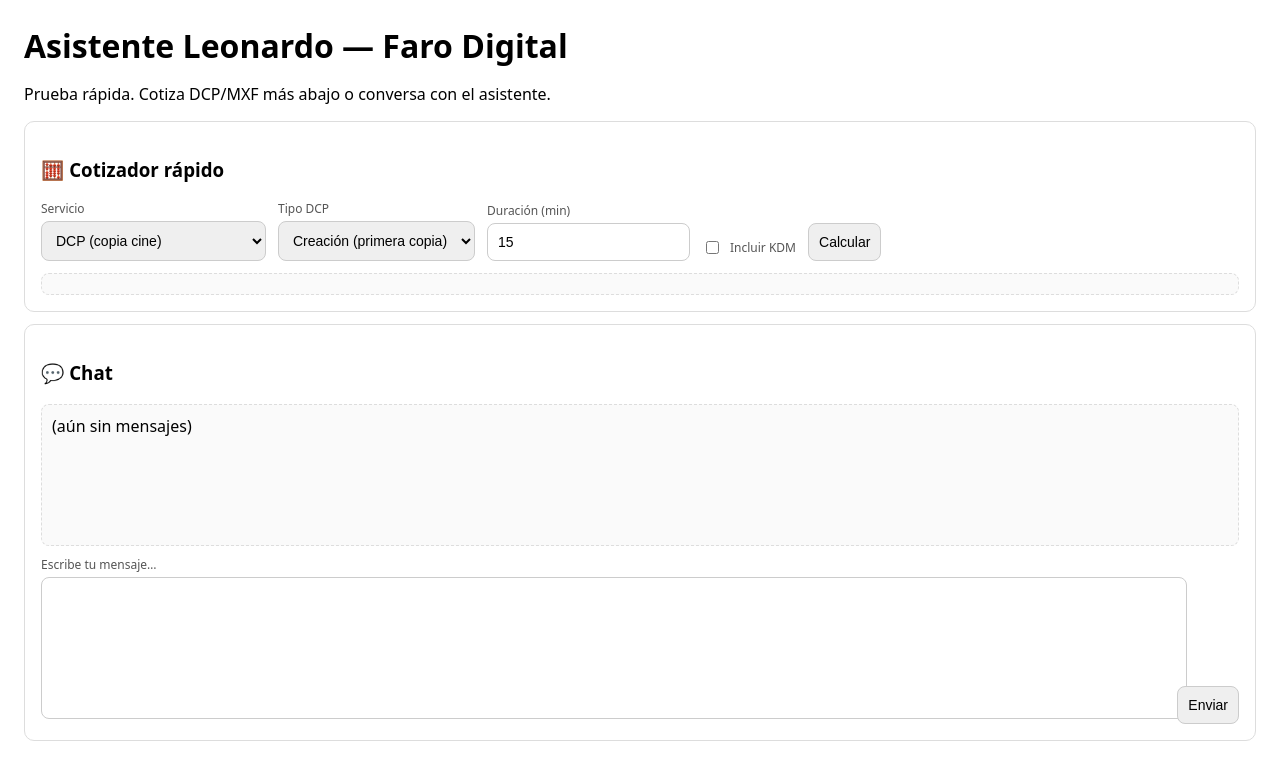
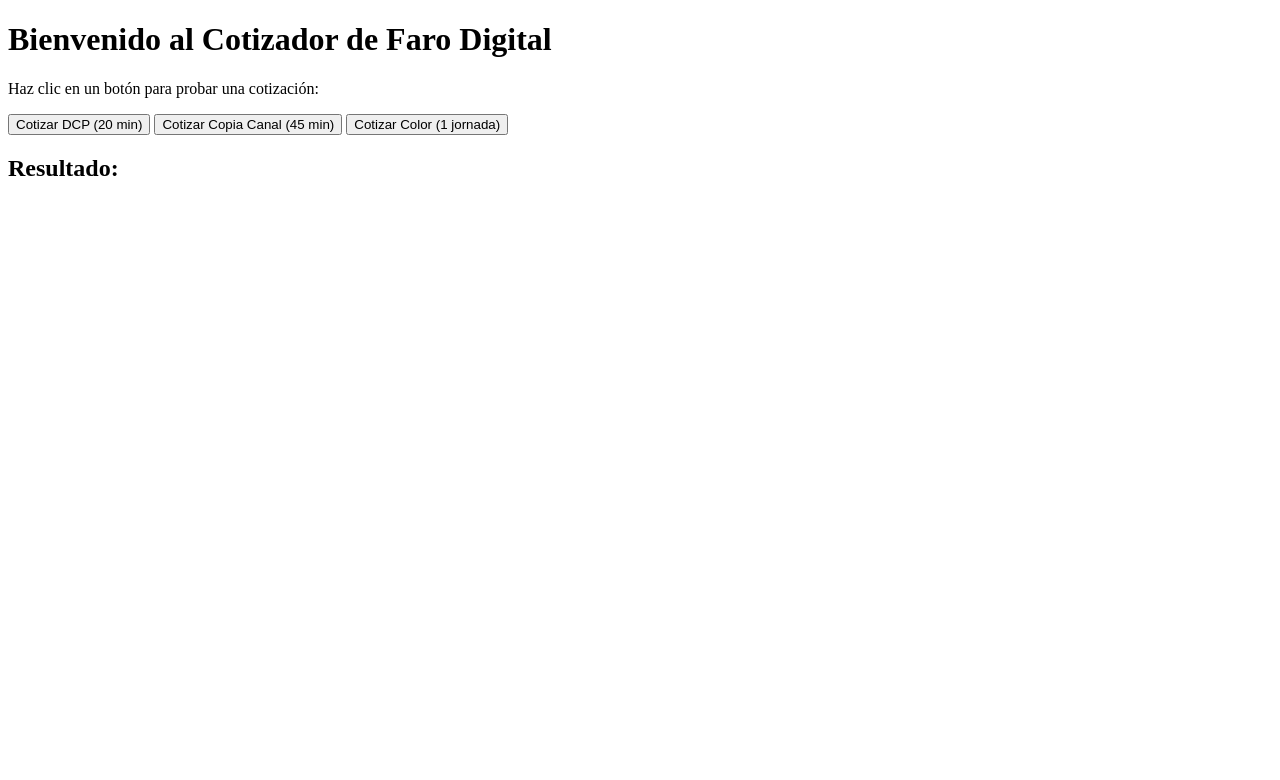
Before and after one commit to leonardo-farodigital/farodigital-api, a website: page public/index.html in a window 1280 px wide. Drawn offline with Linux system fonts and the light colour scheme.

```diff
--- a/public/index.html
+++ b/public/index.html
@@ -1,152 +1,31 @@
-<!doctype html>
+<!DOCTYPE html>
 <html lang="es">
-<meta charset="utf-8" />
-<meta name="viewport" content="width=device-width, initial-scale=1" />
-<title>Asistente Leonardo — Faro Digital</title>
-<style>
-  body { font-family: system-ui, -apple-system, Segoe UI, Roboto, Helvetica, Arial, sans-serif; margin: 24px; }
-  h1 { margin: 0 0 8px; }
-  .card { border: 1px solid #ddd; border-radius: 10px; padding: 16px; margin: 12px 0; }
-  .row { display: flex; gap: 12px; flex-wrap: wrap; align-items: end; }
-  label { font-size: 12px; color: #555; display: block; margin-bottom: 4px; }
-  input, select, button, textarea { font-size: 14px; padding: 10px; border-radius: 8px; border: 1px solid #ccc; }
-  button { cursor: pointer; }
-  textarea { width: 100%; min-height: 120px; resize: vertical; }
-  .out { white-space: pre-wrap; background:#fafafa; border:1px dashed #ddd; padding:10px; border-radius:8px; }
-  .money { font-weight: 600; }
-</style>
+<head>
+  <meta charset="UTF-8">
+  <meta name="viewport" content="width=device-width, initial-scale=1.0">
+  <title>Faro Digital - Cotizador</title>
+</head>
+<body>
+  <h1>Bienvenido al Cotizador de Faro Digital</h1>
+  <p>Haz clic en un botón para probar una cotización:</p>
 
-<h1>Asistente Leonardo — Faro Digital</h1>
-<p>Prueba rápida. Cotiza DCP/MXF más abajo o conversa con el asistente.</p>
+  <button onclick="cotizar('dcp', 20)">Cotizar DCP (20 min)</button>
+  <button onclick="cotizar('copia', 45)">Cotizar Copia Canal (45 min)</button>
+  <button onclick="cotizar('color', 1)">Cotizar Color (1 jornada)</button>
 
-<div class="card">
-  <h3>🧮 Cotizador rápido</h3>
-  <div class="row">
-    <div>
-      <label>Servicio</label>
-      <select id="service">
-        <option value="dcp">DCP (copia cine)</option>
-        <option value="mxf">MXF / XDCAM / MOV (canal)</option>
-      </select>
-    </div>
+  <h2>Resultado:</h2>
+  <pre id="resultado"></pre>
 
-    <div id="variantWrap">
-      <label>Tipo DCP</label>
-      <select id="variant">
-        <option value="create">Creación (primera copia)</option>
-        <option value="clone">Clonación (duplicado)</option>
-      </select>
-    </div>
-
-    <div>
-      <label>Duración (min)</label>
-      <input id="minutes" type="number" min="1" step="1" value="15" />
-    </div>
-
-    <div id="kdmWrap">
-      <label>&nbsp;</label>
-      <label style="display:flex;gap:8px;align-items:center;">
-        <input id="kdm" type="checkbox" /> Incluir KDM
-      </label>
-    </div>
-
-    <div>
-      <button id="btnQuote">Calcular</button>
-    </div>
-  </div>
-
-  <div id="quoteOut" class="out" style="margin-top:12px;"></div>
-</div>
-
-<div class="card">
-  <h3>💬 Chat</h3>
-  <div id="chatBox" class="out" style="min-height:120px;">(aún sin mensajes)</div>
-  <div class="row" style="margin-top:10px;">
-    <div style="flex:1">
-      <label>Escribe tu mensaje…</label>
-      <textarea id="msg"></textarea>
-    </div>
-    <div>
-      <button id="btnSend">Enviar</button>
-    </div>
-  </div>
-</div>
-
-<script>
-  const CLP = new Intl.NumberFormat("es-CL", { style: "currency", currency: "CLP", maximumFractionDigits: 0 });
-
-  // Mostrar/ocultar campos específicos de DCP
-  const serviceEl = document.getElementById("service");
-  const variantWrap = document.getElementById("variantWrap");
-  const kdmWrap = document.getElementById("kdmWrap");
-  function refreshVisibility() {
-    const isDcp = serviceEl.value === "dcp";
-    variantWrap.style.display = isDcp ? "block" : "none";
-    kdmWrap.style.display = isDcp ? "block" : "none";
-  }
-  serviceEl.addEventListener("change", refreshVisibility);
-  refreshVisibility();
-
-  // Cotizador
-  document.getElementById("btnQuote").addEventListener("click", async () => {
-    const service = document.getElementById("service").value;
-    const variant = document.getElementById("variant").value;
-    const minutes = Number(document.getElementById("minutes").value || 0);
-    const kdm = document.getElementById("kdm").checked;
-
-    const payload = { service, minutes, variant, kdm };
-    const res = await fetch("/api/quote", {
-      method: "POST",
-      headers: { "Content-Type": "application/json" },
-      body: JSON.stringify(payload)
-    });
-
-
-    const out = document.getElementById("quoteOut");
-    if (!res.ok) {
-      const err = await res.json().catch(()=>({}));
-      out.textContent = "Error: " + (err.error || res.status);
-      return;
+  <script>
+    async function cotizar(tipo, duracion) {
+      try {
+        const res = await fetch(`/api/quote?tipo=${tipo}&duracion=${duracion}`);
+        const data = await res.json();
+        document.getElementById("resultado").textContent = JSON.stringify(data, null, 2);
+      } catch (err) {
+        document.getElementById("resultado").textContent = "Error: " + err.message;
+      }
     }
-    const data = await res.json();
-    const lines = [
-      `Servicio: ${data.summary.service.toUpperCase()} ${data.summary.variant ? "(" + data.summary.variant + ")" : ""}`,
-      `Duración: ${data.summary.minutes} min`,
-      data.breakdown.map(b => `• ${b.item}${b.minutes ? " ("+b.minutes+" min)" : ""}: ${CLP.format(b.amount)}`).join("\n"),
-      `TOTAL: ${CLP.format(data.total)}`
-    ];
-    out.textContent = lines.filter(Boolean).join("\n");
-  });
-
-  // Chat simple con historial en memoria
-  const history = [];
-  const chatBox = document.getElementById("chatBox");
-  function push(role, content) {
-    history.push({ role, content });
-    const view = history.map(m => `${m.role === "user" ? "🧑 " : "🤖 "}${m.content}`).join("\n\n");
-    chatBox.textContent = view;
-  }
-
-  document.getElementById("btnSend").addEventListener("click", async () => {
-    const msgEl = document.getElementById("msg");
-    const text = (msgEl.value || "").trim();
-    if (!text) return;
-    push("user", text);
-    msgEl.value = "";
-
-    const res = await fetch("/chat", {
-      method: "POST",
-      headers: { "Content-Type": "application/json" },
-      body: JSON.stringify({ message: text, history })
-    });
-
-    if (!res.ok) {
-      const err = await res.json().catch(()=>({}));
-      push("assistant", "Error: " + (err.error || res.status));
-      return;
-    }
-    const data = await res.json();
-    push("assistant", data.reply || "(sin respuesta)");
-  });
-</script>
+  </script>
+</body>
 </html>
```
